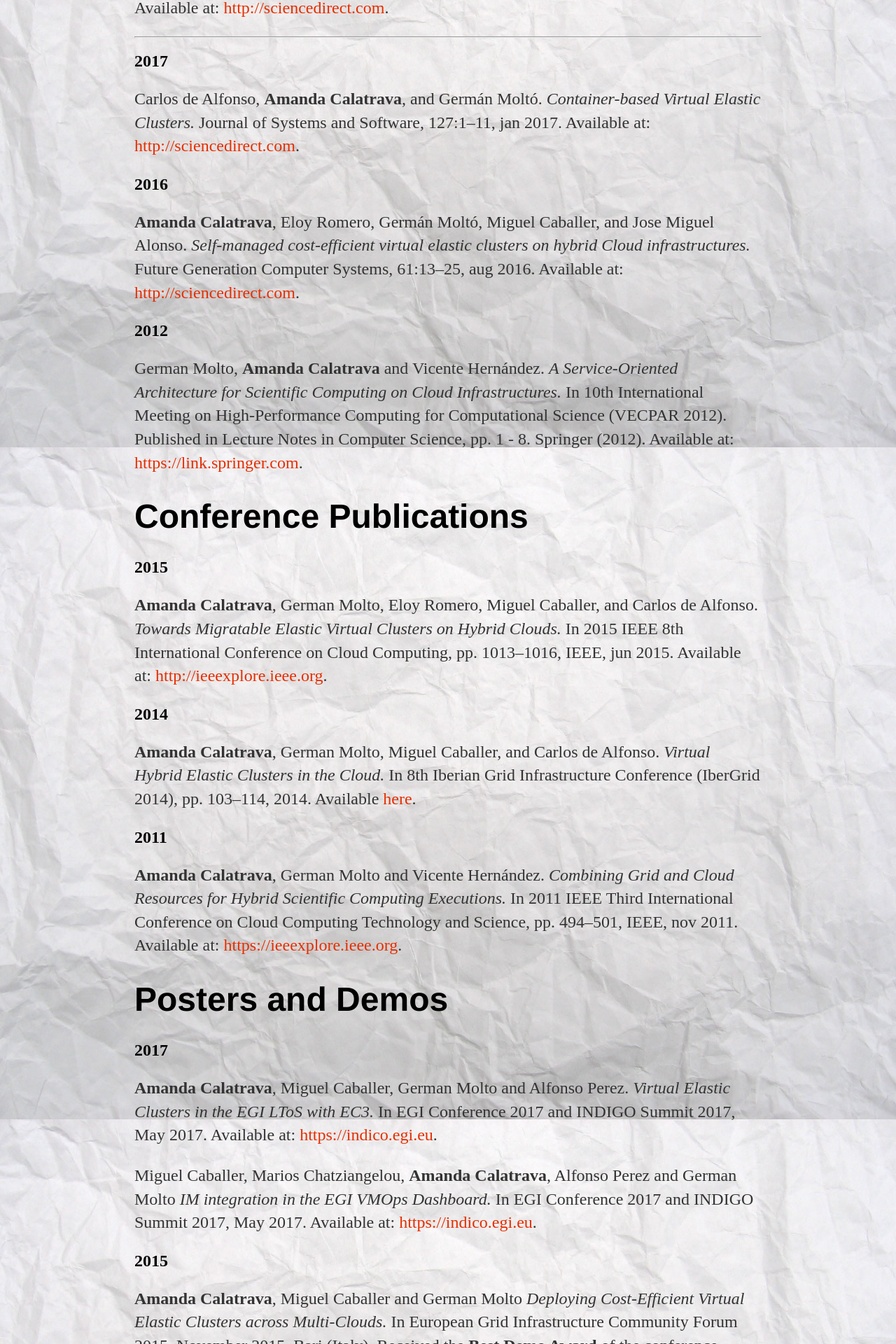
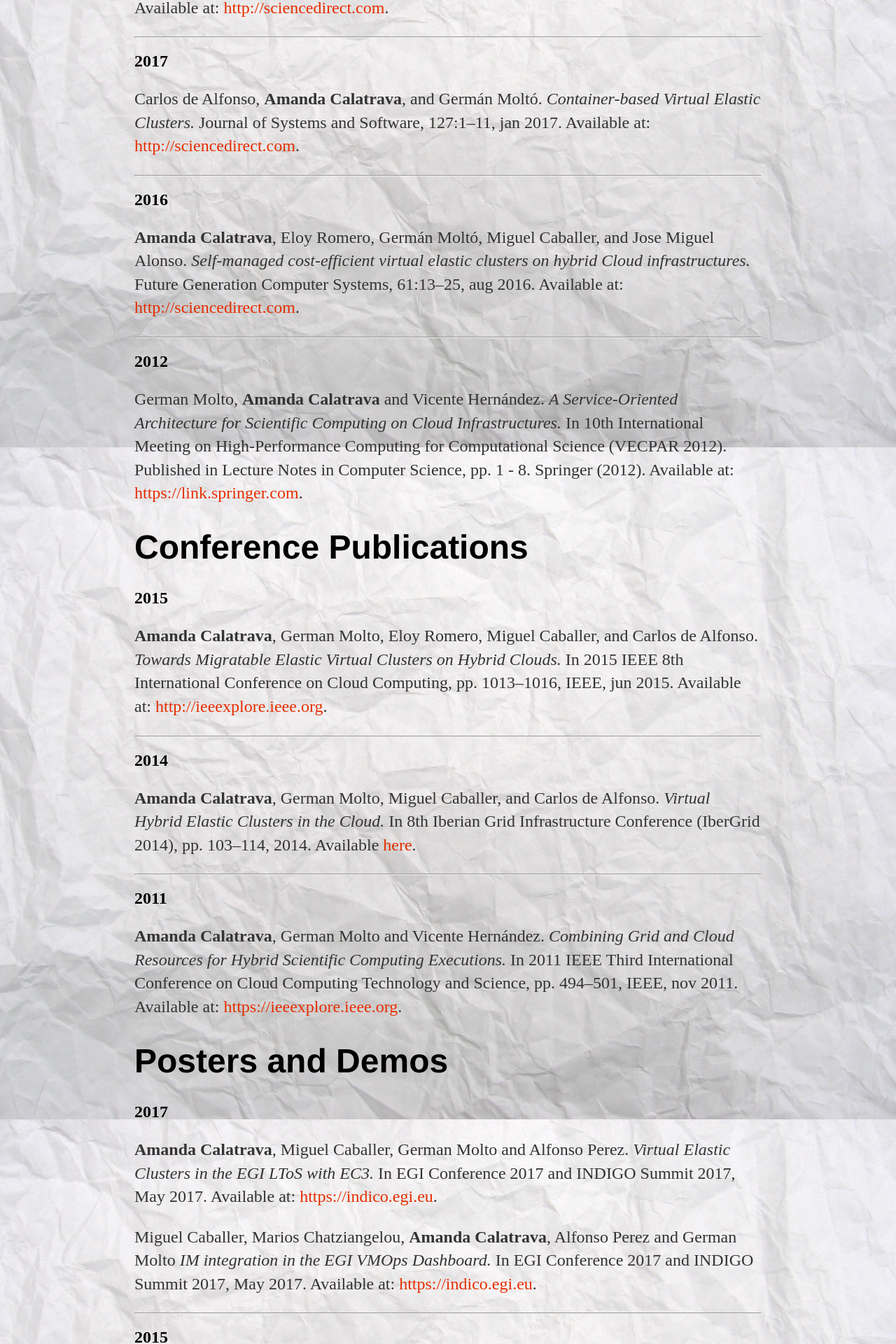
Before and after one commit to amcaar/amcaar.github.io, a Jekyll site: the page built from cv/index.html, in a window 1280 px wide. Shown: the part 321-2241 px from the top of the page at 70% size. Built offline with Jekyll 4.4.1, drawn with Linux system fonts in a browser that asks for light colours.

Commit message:
Update index.html

```diff
--- a/cv/index.html
+++ b/cv/index.html
@@ -19,13 +19,14 @@ title: Publications of Amanda Calatrava
 			<em>Container-based Virtual Elastic Clusters.</em> Journal of Systems and
 			Software, 127:1–11, jan 2017. Available at: <a class="link" href="https://www.sciencedirect.com/science/article/pii/S0164121217300146?via%3Dihub">http://sciencedirect.com</a>.</p>
 
-
+		<hr>
 		<h2>2016</h2>
 		<p><strong>Amanda Calatrava</strong>, Eloy Romero, Germán Moltó, Miguel Caballer,
 			and Jose Miguel Alonso. <em>Self-managed cost-efficient virtual elastic
 			clusters on hybrid Cloud infrastructures.</em> Future Generation Computer
 			Systems, 61:13–25, aug 2016. Available at: <a class="link" href="https://www.sciencedirect.com/science/article/pii/S0167739X16300024">http://sciencedirect.com</a>.</p>
 
+		<hr>
 		<h2>2012</h2>
 		<p>German Molto, <strong>Amanda Calatrava</strong> and Vicente Hernández.
 			<em>A Service-Oriented Architecture for Scientific Computing on Cloud Infrastructures.</em>
@@ -40,12 +41,14 @@ title: Publications of Amanda Calatrava
 			and Carlos de Alfonso. <em>Towards Migratable Elastic Virtual Clusters on
 			Hybrid Clouds.</em> In 2015 IEEE 8th International Conference on Cloud
 			Computing, pp. 1013–1016, IEEE, jun 2015. Available at: <a class="link" href="http://ieeexplore.ieee.org/document/7214151/">http://ieeexplore.ieee.org</a>.</p>
+		<hr>
 
 		<h2>2014</h2>
 		<p><strong>Amanda Calatrava</strong>, German Molto, Miguel Caballer, and Carlos
 			de Alfonso. <em>Virtual Hybrid Elastic Clusters in the Cloud.</em> In 8th
 			Iberian Grid Infrastructure Conference (IberGrid 2014), pp. 103–114, 2014.
 			Available <a class="link" href="http://www.grycap.upv.es/gmolto/publications/preprints/Calatrava2014vhe.pdf">here</a>.</p>
+		<hr>
 
 		<h2>2011</h2>
 		<p><strong>Amanda Calatrava</strong>, German Molto and Vicente Hernández.
@@ -65,6 +68,7 @@ title: Publications of Amanda Calatrava
 			<em>IM integration in the EGI VMOps Dashboard.</em>
 			In EGI Conference 2017 and INDIGO Summit 2017, May 2017.
 			Available at: <a class="link" href="https://indico.egi.eu/indico/event/3249/contribution/114">https://indico.egi.eu</a>.</p>
+		<hr>
 
 		<h2>2015</h2>
 		<p> <strong>Amanda Calatrava</strong>, Miguel Caballer and German Molto
@@ -72,6 +76,7 @@ title: Publications of Amanda Calatrava
 			In European Grid Infrastructure Community Forum 2015, November 2015, Bari (Italy).
 			Received the <strong>Best Demo Award</strong> of the conference.
 			Available at: <a class="link" href="https://indico.egi.eu/indico/event/2544/contribution/1">https://indico.egi.eu</a>.</p>
+		<hr>
 
 		<h2>2014</h2>
 		<p> <strong>Amanda Calatrava</strong> and German Molto
@@ -96,6 +101,7 @@ title: Publications of Amanda Calatrava
 			(690116). Colaboration duration: 01/01/17 - 01/01/18. Funded by the European Commision and the Ministério da Ciência, Tecnologia, Inovações e Comunicações (MCTIC) of Brazil.
 			<em>I.P.: Ignacio Blanquer Espert</em>.
 		        More details <a class="link" href="http://www.eubra-bigsea.eu/">here.</a></p>
+		<hr>
 
 		<h2>National</h2>
 		<p> <strong>Clusters Virtuales Elásticos y Migrables sobre Infraestructuras Cloud Híbridas (CLUVIEM)</strong>
@@ -105,6 +111,7 @@ title: Publications of Amanda Calatrava
 		<p> <strong>Computación Big Data y de Altas Prestaciones sobre Multi-Clouds Elásticos (BigCLOE)</strong>
 			(TIN2016-79951-R). Colaboration duration: 30/12/2016 - 29/12/2020. Funded by the Spainish Ministry of Economy and Competitivity.
 			<em>I.P.: Germán Moltó, Ignacio Blanquer Espert</em>. </p>
+		<hr>
 
 		<h2>Regional</h2>
 		<p> <strong>Ayuda para la Contratacion de Personal en Formacion de Caracter Predoctoral Programa Vali+D</strong>
```
